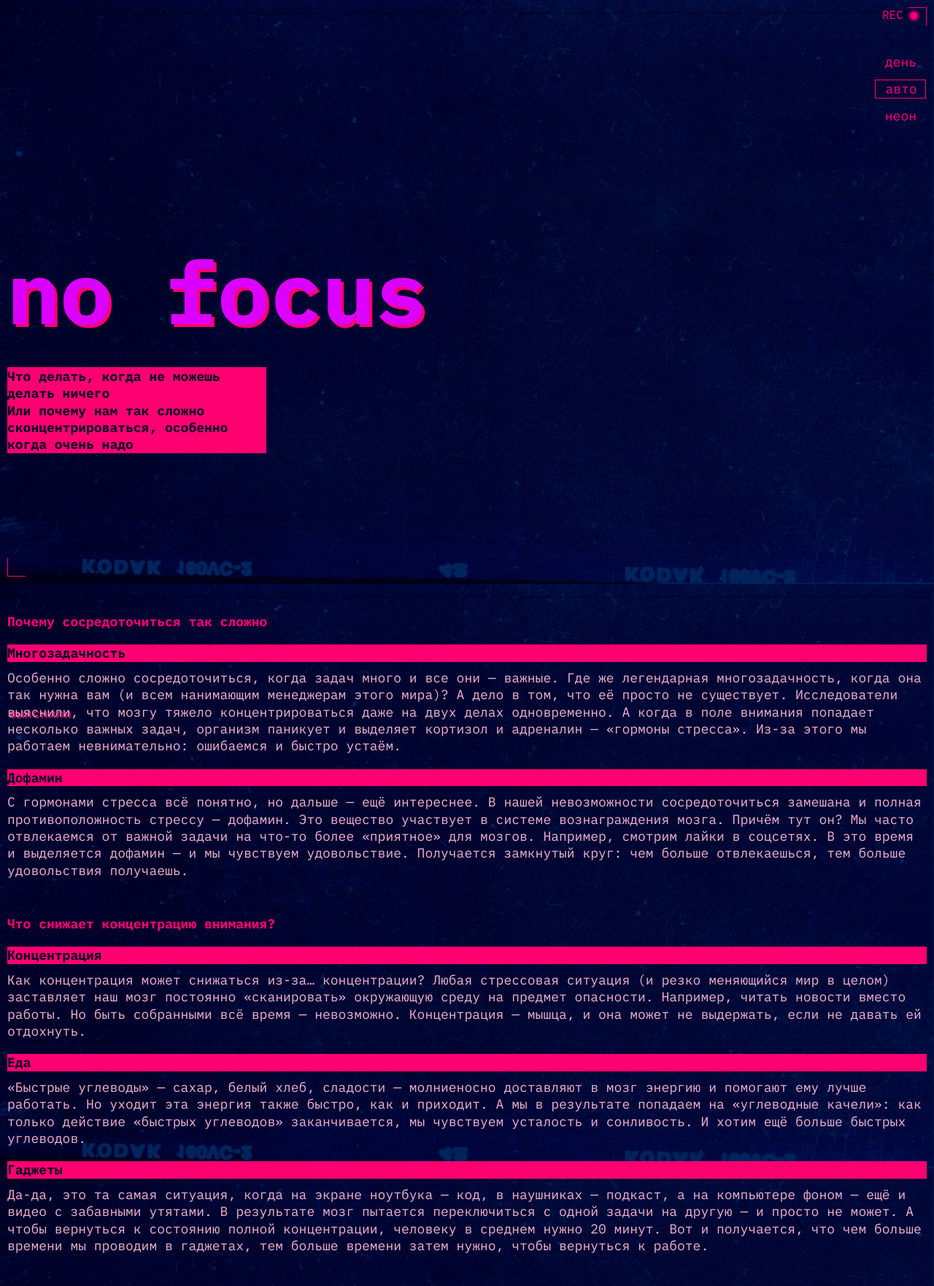
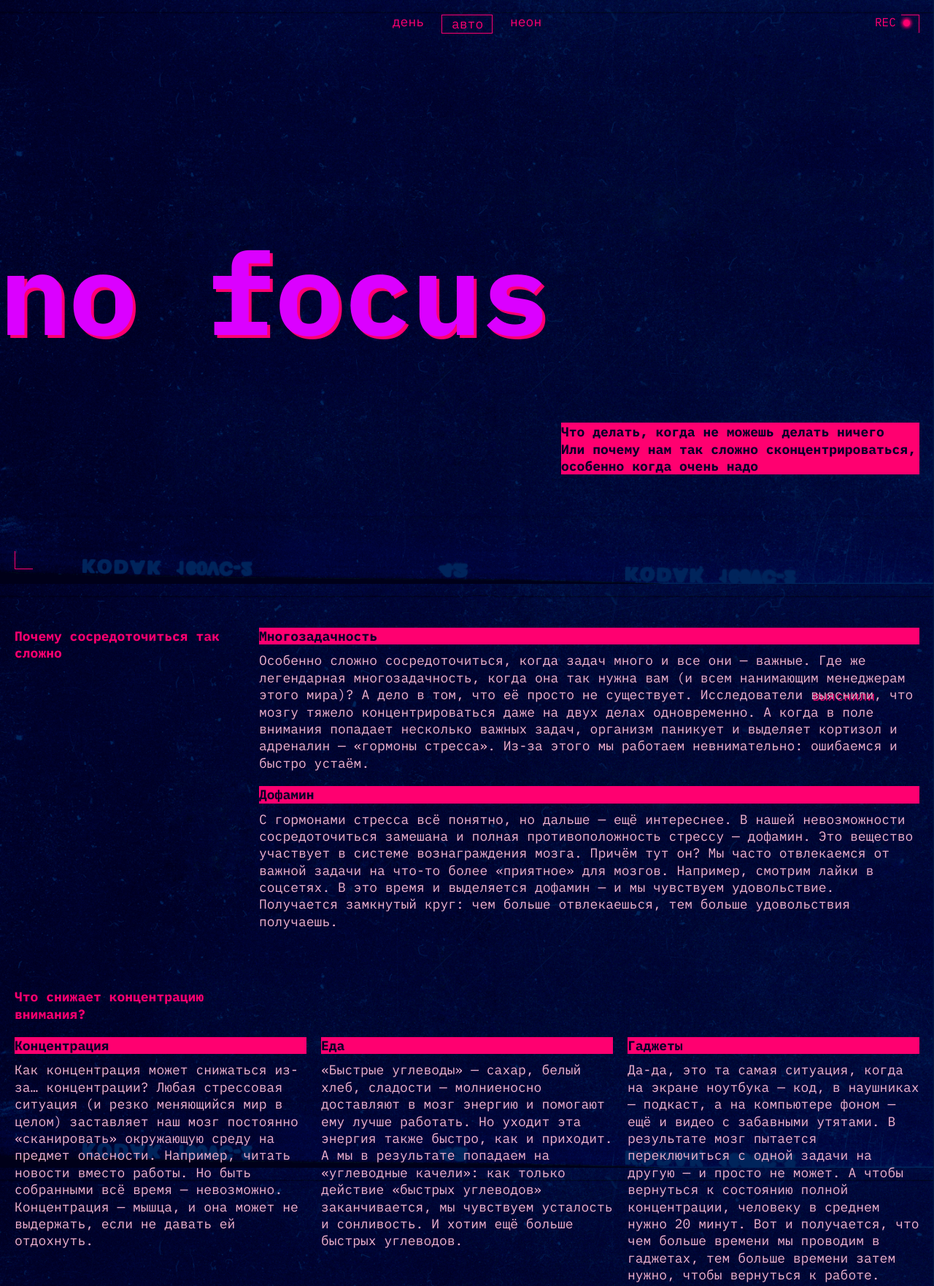
Before and after one commit to Krusyar/slozhno-sosredotochitsya-fd, a plain HTML site: page index.html in a window 1280 px wide. Shown: the top 1762 px of the page at 73% size. Drawn offline with Linux system fonts and the light colour scheme.

Commit message:
done mobile, tablet, PC resolutions

```diff
--- a/styles/style.css
+++ b/styles/style.css
@@ -240,10 +240,177 @@
   margin-inline-start: -5px;
 }
 
-.footer::before {
-  transform: translate(10px, -1px);
+@media (width >= 768px) {
+  .header,
+  .footer {
+    padding: 20px;
+  }
+
+  .main {
+    padding: 60px 20px 0;
+  }
+
+  .decorated-zone::before {
+    inset-inline-end: 20px;
+    inset-block-start: 20px;
+  }
+
+  .decorated-zone::after {
+    inset-inline-start: 20px;
+    inset-block-end: 20px;
+  }
+
+  .header__rec {
+    inset-inline-end: 29px;
+    inset-block-start: 20px;
+  }
+
+.header__text {
+    justify-self: end;
+    margin-block-start: 162px;
+    max-inline-size: 364px;
+  }
+
+.header__theme-menu {
+    margin-block-start: 172px;
+  }
+
+.header__title {
+    margin-inline-start: -20px;
+  }
+
+.content-section:not(.gallery-section) {
+    grid-template-columns: 236px 1fr;
+    column-gap: 20px;
+  }
+
+.content-section:not(.gallery-section) .content-block {
+    grid-column: 2;
+  }
+
+.content-section.content-section-secondary {
+    grid-template-columns: 1fr;
+  }
+
+.content-section.content-section-secondary .content-block {
+    grid-column: auto;
+  }
+
+.content-section-secondary .section-title {
+    max-inline-size: 236px;
+  }
+
+.content-section-secondary {
+    margin-block-start: 80px;
+  }
+
+.content-section-advice {
+    margin-block-start: 80px;
+  }
+
+.gallery-section {
+    margin-block-start: 80px;
+    gap: 20px;
+  }
+
+.gallery-list {
+    grid-template-columns: repeat(3, 1fr);
+    gap: 20px;
+    grid-template-areas:
+     "sunset sunset caticecream"
+     "tape books caticecream"
+     "tape street street";
+  }
+
+.gallery-image {
+    block-size: 100%;
+    object-fit: cover;
+  }
+
+.gallery-image:nth-child(1) {
+    grid-area: sunset;
+  }
+
+.gallery-image:nth-child(2) {
+    grid-area: caticecream;
+  }
+
+.gallery-image:nth-child(3) {
+    grid-area: tape;
+  }
+
+.gallery-image:nth-child(4) {
+    grid-area: books;
+  }
+
+.gallery-image:nth-child(5) {
+    grid-area: street;
+  }
+
+.footer::before,
+.footer::after {
+    transform: translateY(20px);
+  }
+
+.footer__title {
+    margin-block-start: 40px;
+ }
 }
 
-.footer::after {
-  transform: translate(-10px, -1px);
+@media (width >= 1024px) {
+  .header__theme-menu {
+    justify-self: center;
+    margin-block-start: 0;
+  }
+
+  .header__theme-menu-list {
+    grid-auto-flow: column;
+    gap: 10px;
+  }
+
+  .header__title {
+    font-size: 157px;
+  }
+
+  .header__text {
+    max-inline-size: 491px;
+    margin-block-start: 114px;
+    padding-inline-end: 0;
+  }
+
+  .content-section:not(.content-section-secondary):not(.gallery-section) {
+    grid-template-columns: 315px 1fr;
+  }
+
+  .content-section.content-section-secondary {
+    grid-template-columns: repeat(3, 1fr);
+    column-gap: 20px;
+    row-gap: 20px;
+    align-items: start;
+  }
+
+  .content-section.content-section-secondary .section-title {
+    grid-column: 1 / -1;
+    max-inline-size: 315px;
+  }
+
+  .content-section.content-section-secondary .content-block {
+    min-inline-size: 0;
+  }
+
+  .content-section.content-section-secondary .content-block:nth-of-type(1) {
+    grid-column: 1;
+  }
+
+  .content-section.content-section-secondary .content-block:nth-of-type(2) {
+    grid-column: 2;
+  }
+
+  .content-section.content-section-secondary .content-block:nth-of-type(3) {
+    grid-column: 3;
+  }
+
+  .footer__title {
+    font-size: 157px;
+  }
 }
```
